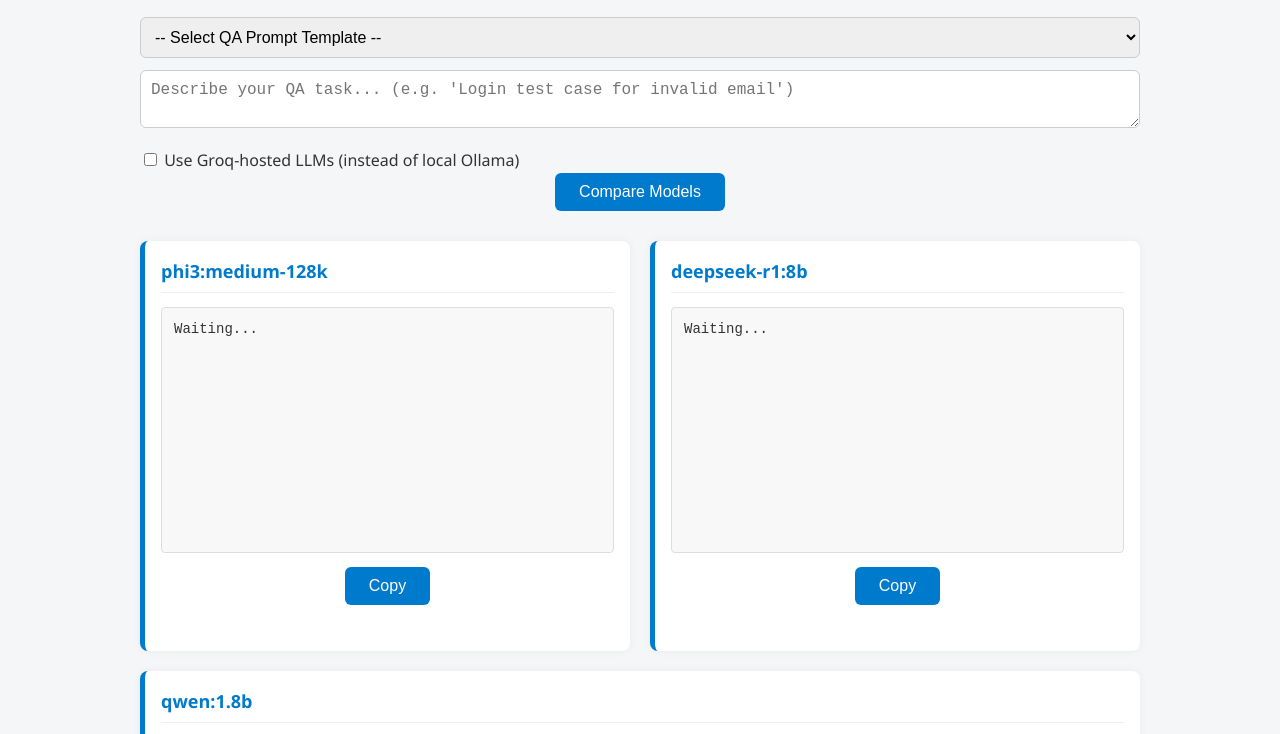
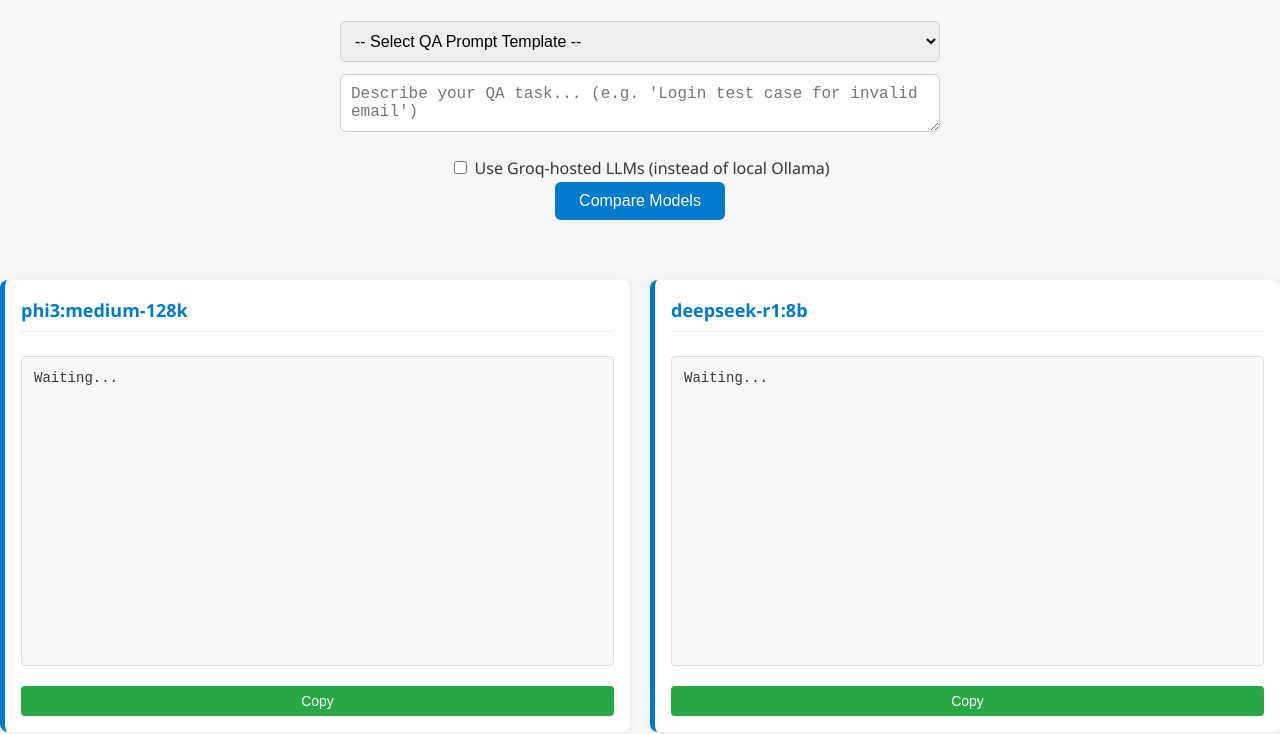
Before and after one commit to aiqualitylab/llm-qa-assistant, a website: page index.html in a window 1280 px wide. Shown: the part 111-845 px from the top of the page. Drawn offline with Linux system fonts and the light colour scheme.

Commit message:
Update style.css
Updated style.css for UI Changes

```diff
--- a/style.css
+++ b/style.css
@@ -3,23 +3,57 @@
   font-family: 'Segoe UI', Tahoma, sans-serif;
   background-color: #f4f6f8;
   color: #333;
-  margin: 20px auto;
-  max-width: 1000px;
-  padding: 20px;
+  margin: 0;
+  padding: 0;
+  width: 100vw;
+  height: 100vh;
+  min-height: 100vh;
+  min-width: 100vw;
+  box-sizing: border-box;
   line-height: 1.6;
+  overflow-x: hidden;
+}
+
+.top-controls {
+  width: 100vw;
+  max-width: 900px;
+  margin: 0 auto 30px auto;
+  display: flex;
+  flex-direction: column;
+  align-items: center;
+  padding: 32px 0 0 0;
+  box-sizing: border-box;
+}
+
+.top-controls select,
+.top-controls textarea {
+  width: 100%;
+  max-width: 600px;
+  margin-left: auto;
+  margin-right: auto;
+}
+
+.center-checkbox {
+  width: 100%;
+  display: flex;
+  justify-content: center;
+  margin: 12px 0 0 0;
 }
 
 h2 {
   text-align: center;
+  margin-top: 32px;
   margin-bottom: 30px;
   color: #2c3e50;
 }
 
 select, textarea {
   width: 100%;
+  max-width: 600px;
+  display: block;
+  margin: 0 auto 12px auto;
   font-size: 16px;
   padding: 10px;
-  margin-bottom: 12px;
   border-radius: 6px;
   border: 1px solid #ccc;
   box-sizing: border-box;
@@ -38,6 +72,21 @@
   transition: background 0.3s ease;
 }
 
+.copy-btn {
+  margin: 10px 0 0 0;
+  padding: 7px 18px;
+  font-size: 14px;
+  border-radius: 4px;
+  background-color: #28a745;
+  color: #fff;
+  border: none;
+  cursor: pointer;
+  transition: background 0.2s;
+}
+.copy-btn:hover {
+  background-color: #218838;
+}
+
 button:hover {
   background-color: #005f99;
 }
@@ -46,17 +95,25 @@
   display: flex;
   flex-wrap: wrap;
   gap: 20px;
-  justify-content: space-between;
+  justify-content: center;
+  width: 100vw;
+  min-height: 60vh;
+  box-sizing: border-box;
+  margin: 0 auto 0 auto;
 }
 
 .results div {
   flex: 1 1 30%;
-  min-width: 280px;
+  min-width: 340px;
+  max-width: 600px;
   background: white;
   border-radius: 8px;
   box-shadow: 0 0 10px rgba(0, 0, 0, 0.05);
   padding: 16px;
   border-left: 5px solid #007acc;
+  height: 420px;
+  display: flex;
+  flex-direction: column;
 }
 
 .results h3 {
@@ -74,9 +131,12 @@
   background: #f8f8f8;
   padding: 12px;
   border-radius: 4px;
-  height: 220px;
+  height: 100%;
+  min-height: 220px;
+  max-height: 320px;
   overflow-y: auto;
   font-size: 14px;
   line-height: 1.4;
   border: 1px solid #ddd;
+  margin-bottom: 10px;
 }
```
